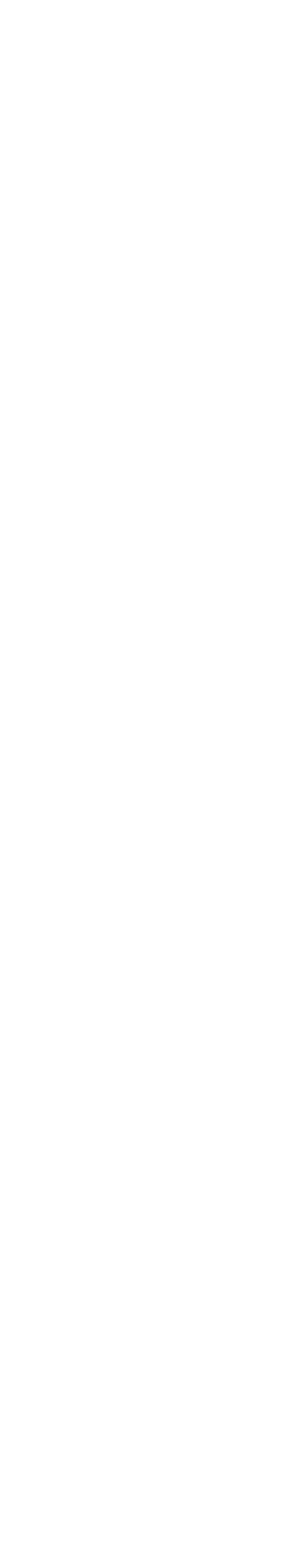
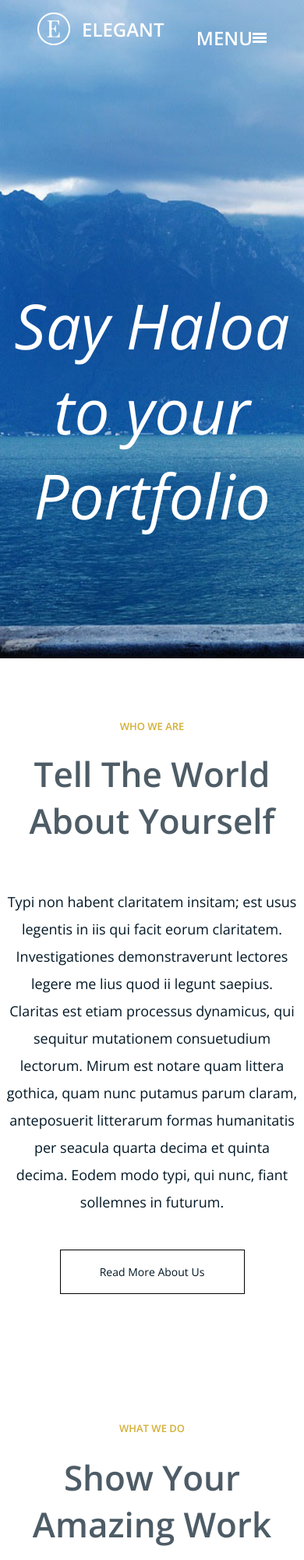
Before and after one commit to NikitaRundin/Elegant, a plain HTML site: page index.html in a window 390 px wide. Shown: the top 2000 px of the page at 78% size. Before the commit the page ends 844 px from the top, so only its background shows below. Drawn offline with nearby package versions, Linux system fonts and the light colour scheme.

Commit message:
Header,2sections and css

```diff
--- a/css/style.css
+++ b/css/style.css
@@ -8,3 +8,152 @@
     font-weight: 400;
     border: 0;
 }
+header {
+    background-image: url("../images/bgheader.jpg");
+    background-size: cover;
+    height: 100vh;
+}
+
+
+.about_us{
+    margin-bottom: 160px;
+    padding-top: 78px;
+}
+section.about_us div.container{
+    max-width: 769px;
+    margin: auto;
+}
+section.about_us h3{
+    font:13px "Open Sans";
+    font-weight: 600;
+    text-align: center;
+    text-transform: uppercase;
+    color: #d4af37;
+    margin-bottom: 22px;
+}
+section.about_us h2{
+    font:44px "Open Sans";
+    font-weight: 600;
+    text-align: center;
+    text-transform: capitalize;
+    color: #4d5c66;
+    margin-bottom: 57px;
+}
+
+section.about_us p{
+    font:18px "Open Sans";
+    font-weight: 300;
+    text-align: center;
+    color: #021725;
+    margin-bottom: 43px;
+    line-height: 35px;
+}
+section.about_us a{
+    color: #021725;
+    font:14px "Open Sans";
+    font-weight: 300;
+    text-align: center;
+    line-height: 55px;
+    border: solid 1px black;
+    display: block;
+    margin: auto;
+    text-decoration: none;
+    text-transform: capitalize;
+    width: 237px;
+    margin-bottom: 163px;
+}
+section.what_we_do h3{
+    font:13px "Open Sans";
+    font-weight: 600;
+    text-align: center;
+    text-transform: uppercase;
+    color: #d4af37;
+    margin-bottom: 24px;
+}
+section.what_we_do h2{
+    font:44px "Open Sans";
+    font-weight: 600;
+    text-align: center;
+    text-transform: capitalize;
+    color: #4d5c66;
+    margin-bottom: 92px;
+}
+section.what_we_do div.container{
+    display: flex;
+    flex-wrap: wrap;
+    max-width: 100%;
+}
+section.what_we_do img{
+    display: block;
+    width: 25%;
+}
+header div.container{
+
+}
+ h1{
+     font:80px "Open Sans";
+     font-weight: 300;
+     font-style: italic;
+     text-align: center;
+     color: white;
+     padding-top: 306px;
+}
+ header div.container{
+     padding-left: 48px;
+     padding-top: 16px;
+     margin-right: 15px;
+     height: 42px;
+ }
+header div.container span.logo{
+    font:24px "Open Sans";
+    font-weight: 600;
+    color: white;
+    text-transform: uppercase;
+    line-height: 44px;
+    position: absolute;
+    margin-left: 15px;
+}
+div.menu{
+    display: flex;
+    justify-content: flex-end;
+    margin-right: 48px;
+    height: 14px;
+    align-items: center;
+}
+div.menu span.burger{
+    position: relative;
+    width: 18px;
+    height: 3px;
+    display: inline-block;
+    background-color: white;
+    margin-bottom: 8px;
+
+}
+div span.burger:after{
+    content: "";
+    position: absolute;
+    width: 18px;
+    height: 3px;
+    display: block;
+    background-color: white;
+    top: -5px;
+    left: 0;
+
+}
+div span.burger:before{
+    content: "";
+    position: absolute;
+    width: 18px;
+    height: 3px;
+    display: block;
+    background-color: white;
+    top: 5px;
+    left: 0;
+}
+p.menu{
+    font:24px "Open Sans";
+    font-weight: 600;
+    color: white;
+    text-transform: uppercase;
+    line-height: 44px;
+}
--- a/index.html
+++ b/index.html
@@ -6,17 +6,49 @@
           content="width=device-width, user-scalable=no, initial-scale=1.0, maximum-scale=1.0, minimum-scale=1.0">
     <meta http-equiv="X-UA-Compatible" content="ie=edge">
     <title>Document</title>
-    <link href="https://fonts.googleapis.com/css2?family=Open+Sans:ital,wght@0,300;0,400;0,600;1,300&display=swap" rel="stylesheet">
+    <link href="https://fonts.googleapis.com/css2?family=Open+Sans:ital,wght@0,300;0,400;0,600;1,300&display=swap"
+          rel="stylesheet">
+    <link rel="stylesheet" href="css/style.css">
 </head>
 <body>
+<header>
+    <div class="container"><a href="#"><img src="images/logo2.png" alt=""><span class="logo">elegant</span></a></div>
+    <div class="menu">
+        <p class="menu">menu<span class="burger"></span></p>
+    </div>
+    <h1>Say Haloa to your Portfolio</h1>
 
+</header>
+<section class="about_us">
+    <div class="container">
+        <h3>Who we Are</h3>
+        <h2>Tell The World About Yourself</h2>
+        <p>Typi non habent claritatem insitam; est usus legentis in iis qui facit eorum claritatem. Investigationes
+            demonstraverunt lectores legere me lius quod ii legunt saepius.<br> Claritas est etiam processus dynamicus,
+            qui sequitur mutationem consuetudium<br> lectorum. Mirum est notare quam littera gothica, quam nunc putamus
+            parum claram,<br> anteposuerit litterarum formas humanitatis per seacula quarta decima et quinta<br> decima.
+            Eodem modo typi, qui nunc, fiant sollemnes in futurum.</p>
 
+        <a href="#">Read More About Us
+        </a>
+    </div>
+</section>
+<section class="what_we_do">
+    <h3>What We Do</h3>
+    <h2>Show Your Amazing Work</h2>
+    <div class="container">
+        <img src="images/sectionimage1.jpg" alt="">
+        <img src="images/sectionimage2.jpg" alt="">
+        <img src="images/sectionimage3.jpg" alt="">
+        <img src="images/sectionimage4.jpg" alt="">
+        <img src="images/sectionimage5.jpg" alt="">
+        <img src="images/sectionimage6.jpg" alt="">
+        <img src="images/sectionimage7.jpg" alt="">
+        <img src="images/sectionimage8.jpg" alt="">
 
+    </div>
 
+</section>
 
-
-
-
-<script src="https://kit.fontawesome.com/6d349c719c.js" crossorigin="anonymous"></script>
 </body>
 </html>
```
Also changed, not shown: images/headerlogo.png (added), images/logo.png (added), images/logo1.jpg (added), images/logo2.png (added), images/logo3.png (added), images/sectionimage1.jpg, images/sectionimage2.jpg, images/sectionimage3.jpg, images/sectionimage4.jpg, images/sectionimage5.jpg, images/sectionimage6.jpg, images/sectionimage7.jpg, images/sectionimage8.jpg.
